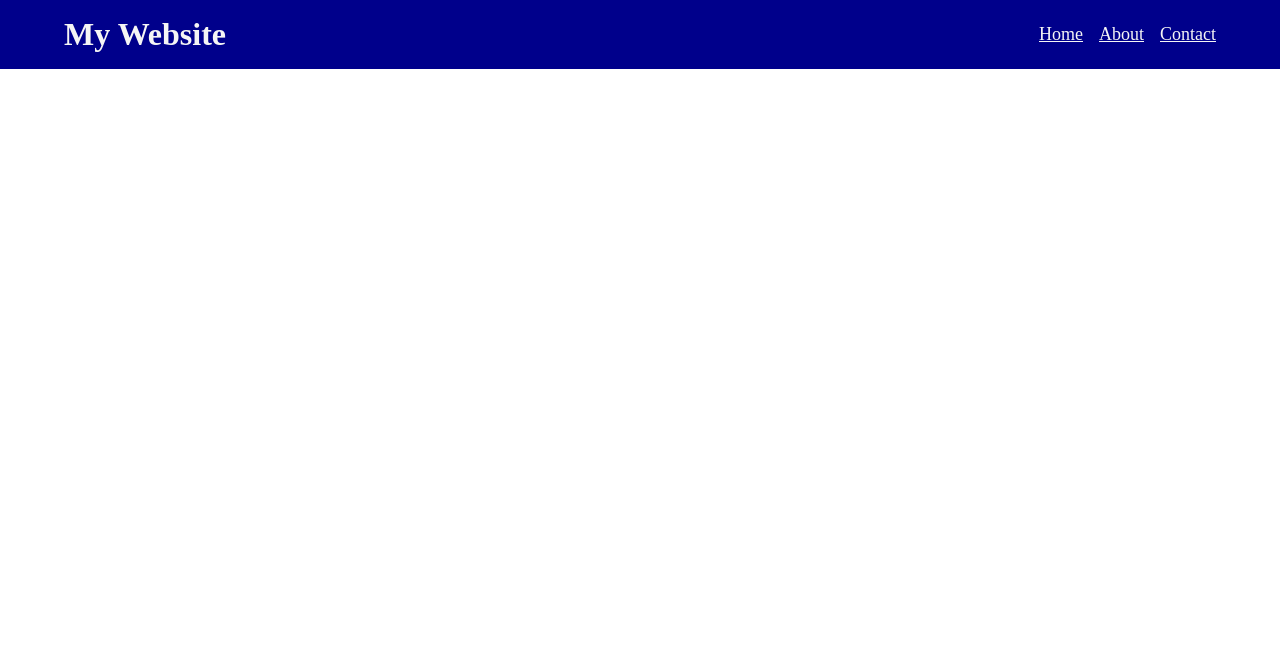
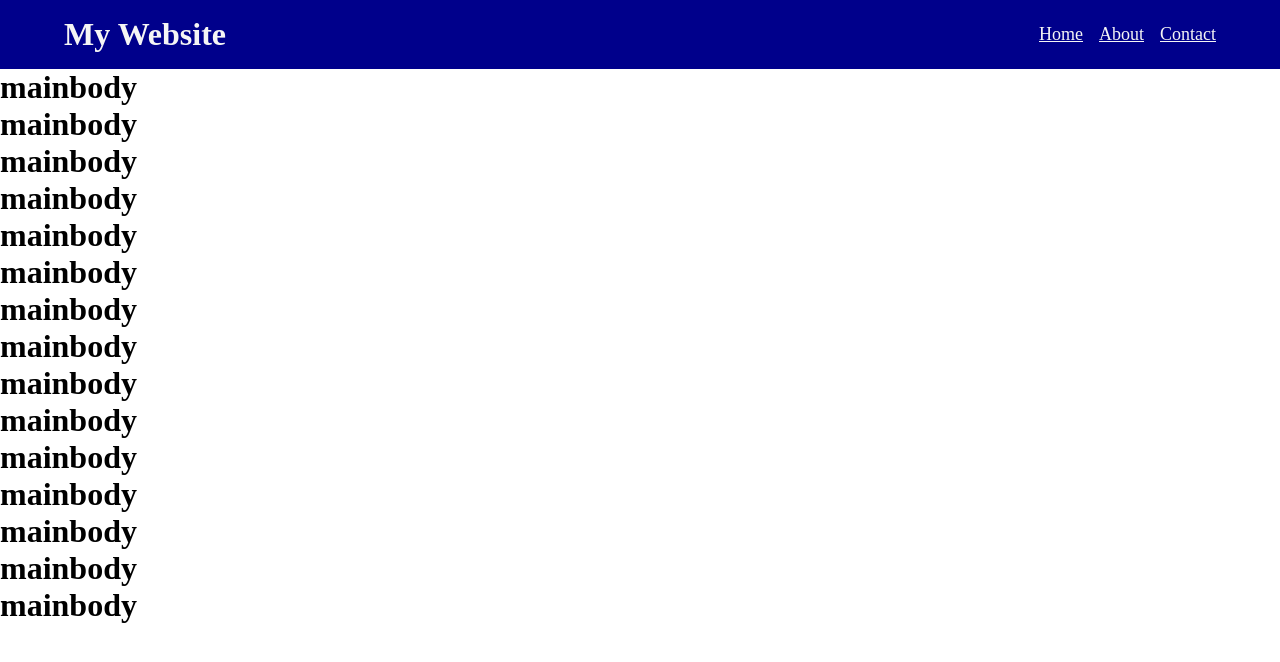
Before and after one commit to Saran-Sandeep/demo-repo-2, a plain HTML site: page index.html in a window 1280 px wide. Drawn offline with Linux system fonts and the light colour scheme.

Commit message:
added body

```diff
--- a/index.html
+++ b/index.html
@@ -18,5 +18,22 @@
         </ul>
       </nav>
     </header>
+    <div>
+      <h1>mainbody</h1>
+      <h1>mainbody</h1>
+      <h1>mainbody</h1>
+      <h1>mainbody</h1>
+      <h1>mainbody</h1>
+      <h1>mainbody</h1>
+      <h1>mainbody</h1>
+      <h1>mainbody</h1>
+      <h1>mainbody</h1>
+      <h1>mainbody</h1>
+      <h1>mainbody</h1>
+      <h1>mainbody</h1>
+      <h1>mainbody</h1>
+      <h1>mainbody</h1>
+      <h1>mainbody</h1>
+    </div>
   </body>
 </html>
```
